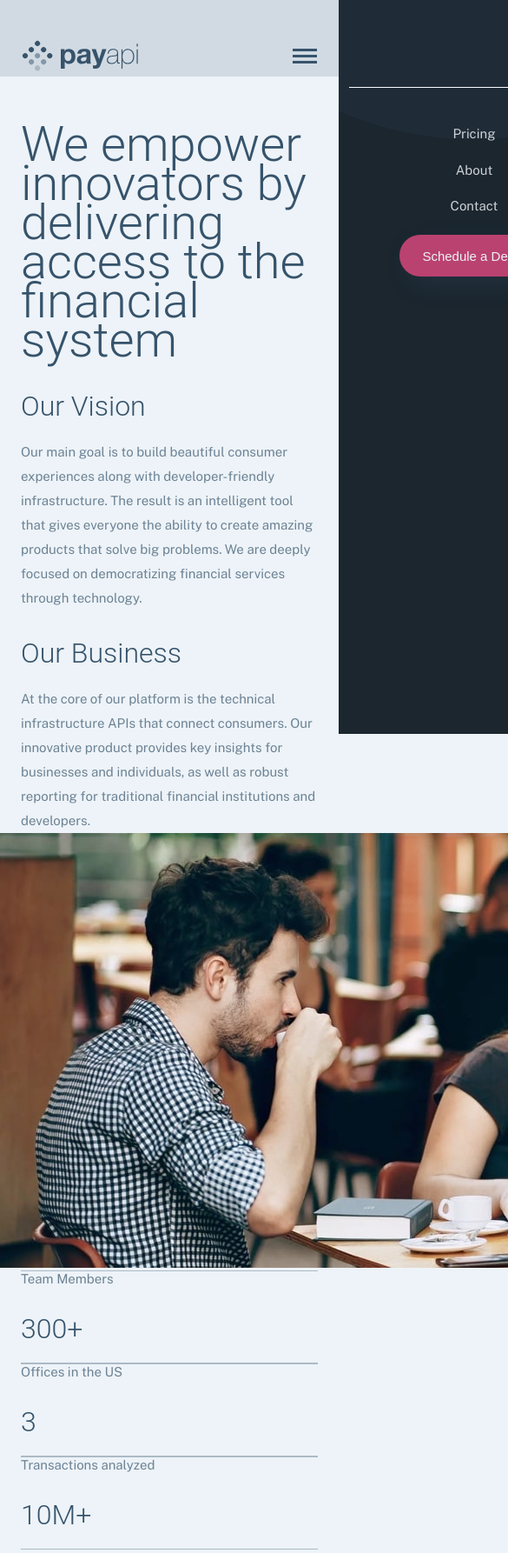
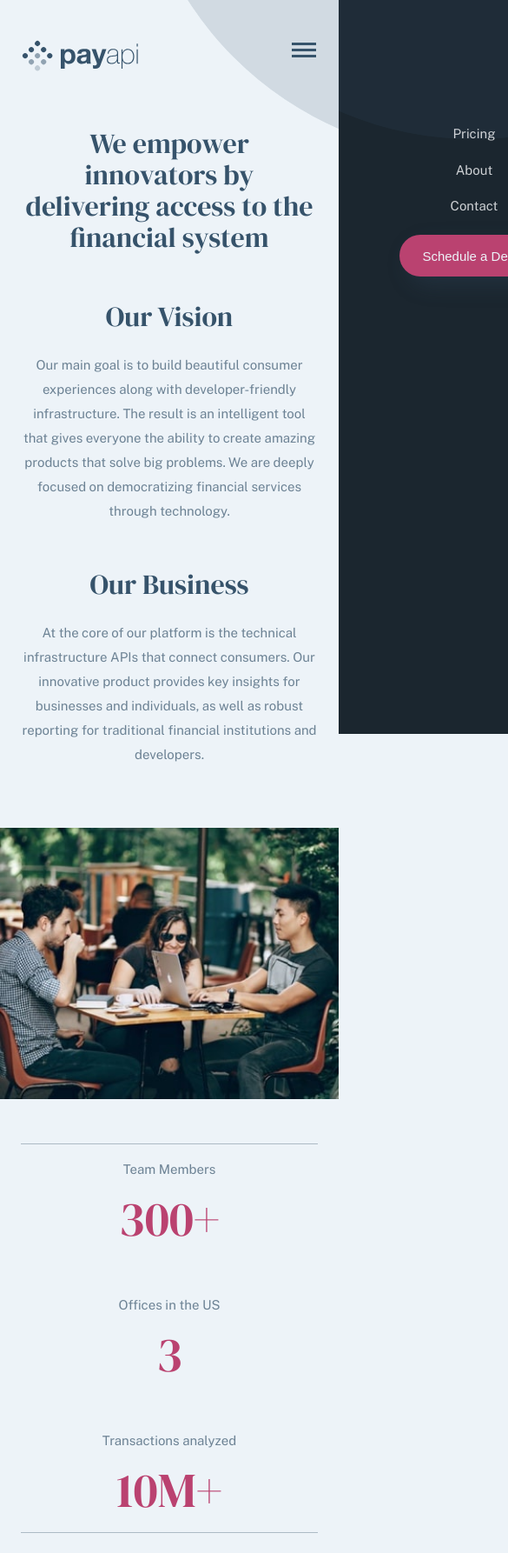
Before and after one commit to alekhvaraprasadjammula/payapi-multi-page-website, a plain HTML site: page payapi-multi-page-website/starter-code/about.html in a window 390 px wide. Shown: the top 1786 px of the page at 87% size, 585 px wide, since content can reach past the window. Drawn offline with nearby package versions, Linux system fonts and the light colour scheme.

Commit message:
fourth commit

```diff
--- a/payapi-multi-page-website/starter-code/about.css
+++ b/payapi-multi-page-website/starter-code/about.css
@@ -0,0 +1,127 @@
+body {
+    background-color: #EDF3F8;
+    background-image: url("./assets/shared/desktop/bg-pattern-circle.svg");
+    background-repeat: no-repeat;
+    background-position: calc(50% + 500px) -600px;
+}
+
+header{
+    background-color: transparent;
+    background-image: none;
+}
+
+main {
+    background-position: -300px center;
+}
+.main-title {
+    max-width: 730px;
+}
+
+.main-title h1 small {
+    line-height: 80%;
+}
+
+.about-content-container {
+    margin: 50px 0 70px ;
+}
+
+.about-item {
+    display: grid;
+    grid-template-columns: 1fr 2fr;
+    max-width: 920px;
+    align-content: start;
+}
+
+.about-item:nth-of-type(1) {
+    margin-bottom: 48px;
+}
+
+.about-title h3 {
+    margin: 0;
+}
+
+.about-img-container {
+    width: 100%;
+    height: auto;
+    object-fit: fill;
+}
+
+.about-img {
+    width: 100%;
+}
+
+.company-stats {
+    display: grid;
+    grid-template-columns: repeat(3, 1fr);
+    gap: 40px;
+    margin-top: 48px;
+}
+
+.stat hr {
+    margin-bottom: 20px;
+}
+
+.company-stats h3 {
+    color: #ba4270;
+    font-size: 56px;
+    font-weight: 300;
+    margin: 10px 0;
+}
+
+@media screen and (max-width: 1140px) {
+
+    body {
+        background-position: calc(50% + 500px) -500px;
+    }
+
+    .main-title {
+        text-align: center;
+        max-width: 573px;
+        margin: 0 auto;
+    }
+    .main-title small{
+        font-size: 48px;
+    }
+
+}
+
+@media screen and (max-width:767px ) {
+    body {
+        background-position: calc(50% + 350px) -600px;
+    }
+    .main-title small {
+        font-size: 32px;
+    }
+
+    .about-img {
+        content: url("./assets/about/mobile/image-team-members.jpg");
+    }
+
+    .about-item {
+        grid-template: auto 1fr / 1fr;
+        justify-items: center;
+        gap: 20px;
+    }
+
+    .about-description {
+        text-align: center;
+    }
+
+    .company-stats {
+        grid-template: repeat(3, 1fr) / 1fr;
+        gap: 0;
+
+    }
+
+    .company-stats hr {
+        visibility: hidden;
+    }
+
+    .company-stats .mobile-hr {
+        visibility: visible;
+    }
+
+    .stat {
+        text-align: center;
+    }
+}
--- a/payapi-multi-page-website/starter-code/contact.css
+++ b/payapi-multi-page-website/starter-code/contact.css
@@ -1,6 +1,6 @@
 body {
     background-color: #EDF3F8;
-    background-image: url("../assets/shared/desktop/bg-pattern-circle.svg");
+    background-image: url("./assets/shared/desktop/bg-pattern-circle.svg");
     background-repeat: no-repeat;
     background-position: calc(50% + 500px) -600px;
 }
@@ -11,8 +11,9 @@ header{
 }
 
 main {
-    background-position: -300px center;
+    background-image: none;
 }
+
 .main-title {
     max-width: 730px;
 }
@@ -21,53 +22,152 @@ main {
     line-height: 80%;
 }
 
-.about-content-container {
-    margin: 50px 0 70px ;
+.main-container {
+    display: grid;
+    grid-template-columns: 1fr 1fr;
+    gap: 40px;
+    align-items: center;
 }
 
-.about-item {
+.contact-form {
+    padding-right: 60px;
     display: grid;
-    grid-template-columns: 1fr 2fr;
-    max-width: 920px;
-    align-content: start;
+    grid-template-columns: 1fr;
+    grid-auto-columns: 1fr;
+    gap: 20px;
+    margin-top: 48px;
 }
 
-.about-item:nth-of-type(1) {
+.input-container {
+    width: 100%;
+    height: auto;
+    position: relative;
+}
+.contact-form input:empty, .contact-form textarea:empty {
+    border: none;
+    border-bottom: 1px solid rgba(108,130,148, .8) ;
+    padding: 0 20px;
+    background-color: #EDF3F8;
+
+}
+
+.contact-form input, .contact-form textarea{
+    color: #36536b;
+    font-size: 15px;
+    width: 100%;
+}
+
+
+.contact-form input {
+    height: 48px;
+}
+
+
+.contact-form textarea {
+    font-family: inherit;
+}
+
+.contact-form input:focus,
+.contact-form textarea:focus{
+    color: #36536b;
+    border-bottom: 1px solid #36536b;
+}
+
+.contact-form input::placeholder,
+.contact-form textarea::placeholder{
+    color: rgba(108,130,148, .8);
+}
+
+.contact-form .not-empty input,
+.contact-form .not-empty textarea,
+.contact-form .invalid input{
+    border-bottom: 1px solid #FF0000;
+    color: #FF0000;
+}
+.contact-form .not-empty::after {
+    content: "This field can't be empty";
+    color: #FF0000;
+    font-size: 11px;
+    position: absolute;
+    left: 20px;
+    bottom: -20px;
+}
+
+.contact-form .invalid::after {
+    content: "Please use a valid email address";
+    color: #FF0000;
+    font-size: 11px;
+    position: absolute;
+    left: 20px;
+    bottom: -20px;
+}
+
+.contact-form .not-empty input::placeholder,
+.contact-form .not-empty textarea::placeholder{
+    color: #FF0000;
+}
+
+.custom-checkbox {
+    display: inline-flex;
+    cursor: pointer;
+    align-items: center;
+}
+
+.custom-checkbox-show--checkbox {
+    background-color: #6c8294;
+}
+
+.custom-checkbox > .custom-checkbox-input {
+    display: none;
+}
+
+.custom-checkbox > .custom-checkbox-show {
+    display: inline-block;
+    width: 24px;
+    height: 24px;
+    margin-right: 15px;
+    background-repeat: no-repeat;
+    background-position: center;
+    background-size: 60%;
+}
+
+.custom-checkbox > .custom-checkbox-text {
+    line-height: 20px;
+    width: 100%;
+}
+
+.custom-checkbox > .custom-checkbox-input:checked + .custom-checkbox-show--checkbox {
+
+    background-color: #ba4270;
+}
+
+.custom-checkbox > .custom-checkbox-input:checked ~ .custom-checkbox-text {
+    color: #36536b;
+}
+
+.contact-form button[type=submit] {
+    width: 152px;
+    height: 48px;
+    border-radius: 48px;
+    border: 1px solid #36536b;
+    color: #36536b;
+    background-color: #EDF3F8;
+}
+
+.contact-form button[type=submit]:hover {
+    background-color: #36536b;
+    color: #fbfcfe;
+}
+
+.join-message-container h4{
+    font-size: 24px;
+    font-weight: 350;
     margin-bottom: 48px;
 }
 
-.about-title h3 {
-    margin: 0;
-}
 
-.about-img-container {
-    width: 100%;
-    height: auto;
-    object-fit: fill;
-}
 
-.about-img {
-    width: 100%;
-}
-
-.company-stats {
-    display: grid;
-    grid-template-columns: repeat(3, 1fr);
-    gap: 40px;
-    margin-top: 48px;
-}
-
-.stat hr {
-    margin-bottom: 20px;
-}
-
-.company-stats h3 {
-    color: #ba4270;
-    font-size: 56px;
-    font-weight: 300;
-    margin: 10px 0;
-}
-
+/* tablet view */
 @media screen and (max-width: 1140px) {
 
     body {
@@ -83,45 +183,36 @@ main {
         font-size: 48px;
     }
 
+    .main-container {
+        grid-template: auto auto / 1fr ;
+    }
+
+    .contatablet viewct-form {
+        padding: 0;
+        max-width: 500px;
+        margin: 48px auto 0;
+    }
+
+    .join-message-container {
+        text-align: center;
+        max-width: 570px;
+        margin: 48px auto 0;
+    }
+
+    .join-message-container h4{
+        max-width: 445px;
+        margin: 0 auto 48px;
+    }
+
 }
 
+/* mobile view */
 @media screen and (max-width:767px ) {
     body {
         background-position: calc(50% + 350px) -600px;
     }
+
     .main-title small {
         font-size: 32px;
     }
-
-    .about-img {
-        content: url("../assets/about/mobile/image-team-members.jpg");
-    }
-
-    .about-item {
-        grid-template: auto 1fr / 1fr;
-        justify-items: center;
-        gap: 20px;
-    }
-
-    .about-description {
-        text-align: center;
-    }
-
-    .company-stats {
-        grid-template: repeat(3, 1fr) / 1fr;
-        gap: 0;
-
-    }
-
-    .company-stats hr {
-        visibility: hidden;
-    }
-
-    .company-stats .mobile-hr {
-        visibility: visible;
-    }
-
-    .stat {
-        text-align: center;
-    }
 }
--- a/payapi-multi-page-website/starter-code/index.css
+++ b/payapi-multi-page-website/starter-code/index.css
@@ -1,5 +1,5 @@
 
-* {
+*{
   margin: 0;
   padding: 0;
   box-sizing: border-box;
@@ -9,14 +9,7 @@
   outline: none;
 }
 
-:root {
-  --dark-pink: #ba4270;
-  --link-water-white: #fbfcfe;
-  --san-juan-blue: #36536b;
-  --mirage-blue: #1b262f;
-  --charm-pink: #da6d97;
-  --light-san-juan-blue: #6c8294;
-}
+/* main page */
 
 body {
   font-family: 'Public Sans', sans-serif;
@@ -26,7 +19,7 @@ body {
 }
 
 h1,h2,h3,h4 {
-  font-family: 'Roboto', sans-serif;
+  font-family: 'DM Serif Display', serif;
   color: #36536b;
 }
 h1 small {
@@ -46,6 +39,7 @@ hr {
   height: 1px;
 }
 
+
 .container {
   max-width: 1130px;
   padding: 0 10px;
@@ -60,7 +54,7 @@ hr {
 }
 
 header{
-  background-image: url("../assets/shared/desktop/bg-pattern-circle.svg");
+  background-image: url("/payapi-multi-page-website/starter-code/assets/shared/desktop/bg-pattern-circle.svg");
   background-repeat: no-repeat;
   background-position: calc(50% + 450px) -150px ;
   padding-top: 40px;
@@ -173,7 +167,7 @@ h1 {
   display: flex;
   align-items: center;
   justify-content: space-between;
-  background-image: url("../assets/shared/desktop/bg-pattern-circle.svg");
+  background-image: url("/payapi-multi-page-website/starter-code/assets/shared/desktop/bg-pattern-circle.svg");
   background-repeat: no-repeat;
   background-position: calc(50% - 550px) -350px;
 }
@@ -231,7 +225,7 @@ g {
 }
 
 main {
-  background-image: url("../assets/shared/desktop/bg-pattern-circle.svg");
+  background-image: url("/payapi-multi-page-website/starter-code/assets/shared/desktop/bg-pattern-circle.svg");
   background-repeat: no-repeat;
   background-position: calc(50% + 700px) ;
 }
@@ -302,7 +296,7 @@ footer {
   background-color: #1B262F;
   height: 100px;
   align-items: center;
-  background-image: url("../assets/shared/desktop/bg-pattern-circle.svg");
+  background-image: url("/payapi-multi-page-website/starter-code/assets/shared/desktop/bg-pattern-circle.svg");
   background-repeat: no-repeat;
   background-position: calc(50% + 700px) 20% ;
 }
@@ -324,6 +318,7 @@ footer a:hover {
 .social-link-icon {
   margin-left: 20px;
   opacity: 1;
+  cursor: pointer;
 }
 .social-links a:hover  path{
   fill:#da6d97 !important;
@@ -341,6 +336,8 @@ footer a:hover {
   background-color: #fbfcfe;
   color: #1B262F;
 }
+
+/* tablet view */
 
 @media screen and (max-width: 1040px){
 
@@ -470,8 +467,19 @@ footer a:hover {
   }
 }
 
+/* Mobile view */
 
 @media screen and (max-width: 767px){
+
+  .hide-for-mobile {
+    display: none;
+  }
+
+  @media (min-width: 768px) {
+    .hide-for-desktop {
+      display: none;
+    }
+  }
 
   .container {
       padding: 0 24px;
@@ -485,23 +493,18 @@ footer a:hover {
   .menu-button {
       width: 30px;
       height: 30px;
-      background-image: url("../assets/shared/mobile/menu.svg");
+      background-image: url("/payapi-multi-page-website/starter-code/assets/shared/mobile/menu.svg");
       background-repeat: no-repeat;
-      background-position: center center;
       position: absolute;
-      z-index: 1;
       right: 24px;
   }
 
-  .menu-button.active {
-      background-image: url("../assets/shared/mobile/close.svg");
-      position: fixed;
-  }
+
 
   header .menu {
       position: fixed;
       background-color: rgb(27, 38, 47);
-      background-image: url("../assets/shared/desktop/bg-pattern-circle.svg");
+      background-image: url("/payapi-multi-page-website/starter-code/assets/shared/desktop/bg-pattern-circle.svg");
       background-repeat: no-repeat;
       background-position: center -73.5vh;
       top: 0;
@@ -512,7 +515,6 @@ footer a:hover {
       flex-direction: column;
       align-items: center;
       justify-content: start;
-      transition: .7s;
   }
 
   .menu.active {
@@ -524,17 +526,9 @@ footer a:hover {
       margin-top: 100px;
   }
 
-  header nav::before {
-      content: "";
-      border-bottom: 1px solid #fbfcfe;
-      width: 92%;
-      position: absolute;
-      left: 4%;
-  }
-
    nav ul  {
        height: inherit;
-      flex-direction: column;
+       flex-direction: column;
        align-items:center;
        justify-content: space-evenly;
        margin-top: 20px;
--- a/payapi-multi-page-website/starter-code/index.js
+++ b/payapi-multi-page-website/starter-code/index.js
@@ -0,0 +1,2 @@
+const menuButton = document.getElementById("menu-button")
+const menu = document.getElementById('menu')
--- a/payapi-multi-page-website/starter-code/pricing.css
+++ b/payapi-multi-page-website/starter-code/pricing.css
@@ -1,6 +1,6 @@
 body {
   background-color: #EDF3F8;
-  background-image: url("../assets/shared/desktop/bg-pattern-circle.svg");
+  background-image: url("./assets/shared/desktop/bg-pattern-circle.svg");
   background-repeat: no-repeat;
   background-position: calc(50% + 450px) -180%;
 }
```
Also changed, not shown: payapi-multi-page-website/starter-code/contact.html (+6 -6 lines).
